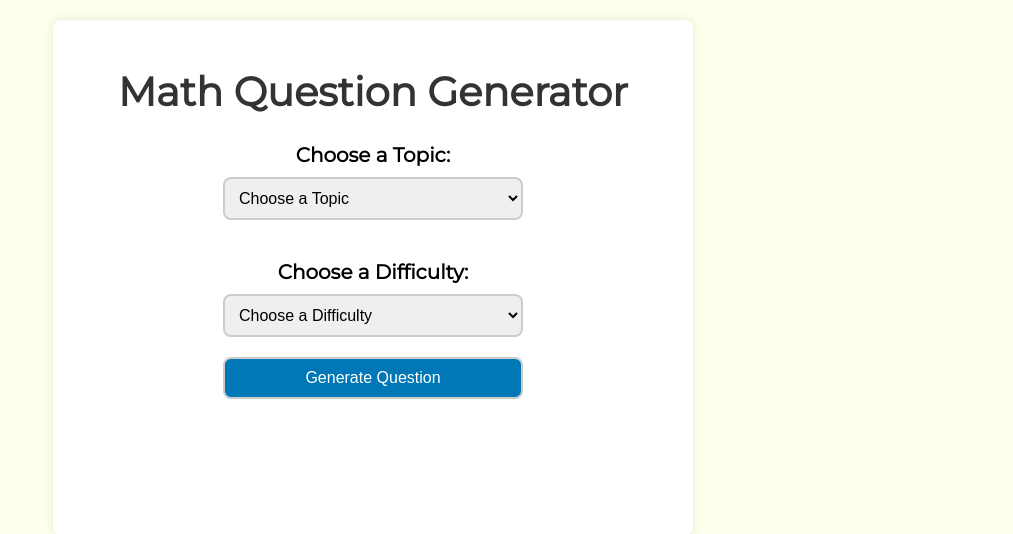
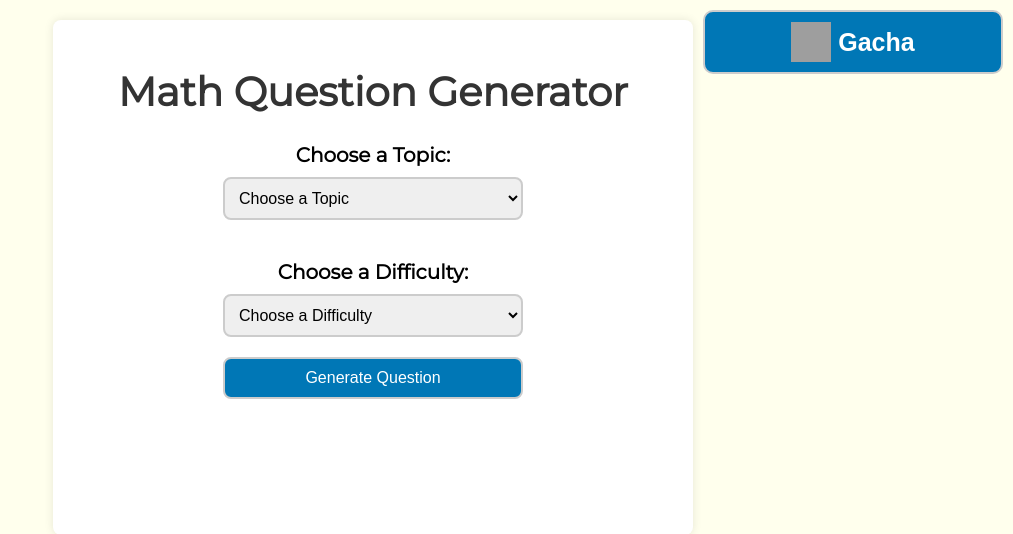
Before and after one commit to IzumiWasTaken/SK-Maths-Competition-2024, a Flask app: page / in a window 1280 px wide. Shown: the top 534 px of the page, without its empty margins (267-1280 px from the left). Run offline with Flask 3, Linux system fonts and the light colour scheme; grey boxes are pictures that could not be loaded.

Commit message:
Add .gacha-button
Div still not shown.

```diff
--- a/templates/index2.html
+++ b/templates/index2.html
@@ -50,7 +50,25 @@
             margin-bottom: auto;
             vertical-align: middle;
         }
-        #coinCounter {
+        .gacha-container {
+            position: fixed;
+            right: 10px;
+            top: 10px;
+            padding: 10px;
+            border-radius: 10px;
+            text-align: center;
+            font-size: 25px;
+            font-weight: bold;
+            background-color: #0077B6;
+            color: #fff;
+        }
+        .gacha-center {
+            display: inline-block;
+            margin-top: auto;
+            margin-bottom: auto;
+            vertical-align: middle;
+        }
+        #gachaButton {
             vertical-align: middle;
         }
         h1 {
@@ -213,9 +231,14 @@
             <button id="back-button">Back</button>
         </div>
         <div class="coin-counter">
-            <img src = 'https://static-00.iconduck.com/assets.00/gold-coin-icon-512x512-ehq45y6s.png' width = 30, height = 30, class="coin-center">
-            <div class = "coin-center" id="coinCounter">Coins: 0
+            <img src = 'https://static-00.iconduck.com/assets.00/gold-coin-icon-512x512-ehq45y6s.png' width = 30 height = 30 class="coin-center">
+            <div class = "coin-center" id="coinCounter">Coins: 0</div>
         </div>
+        <button class="gacha-container">
+            <!-- <img src = 'C:\Users\Krittaphat\Desktop\Maths Competition 2024\Pokeball.png' width = 45 height = 45 class="gacha-center"> -->
+            <img src = 'https://seeklogo.com/images/P/pokeball-logo-DC23868CA1-seeklogo.com.png' width = 40 height = 40 class="gacha-center">
+            <div class = "gacha-center" id="gachaButton">Gacha</div>
+        </button>
     </div>
 
     <script src="https://code.jquery.com/jquery-3.6.0.min.js"></script>
```
